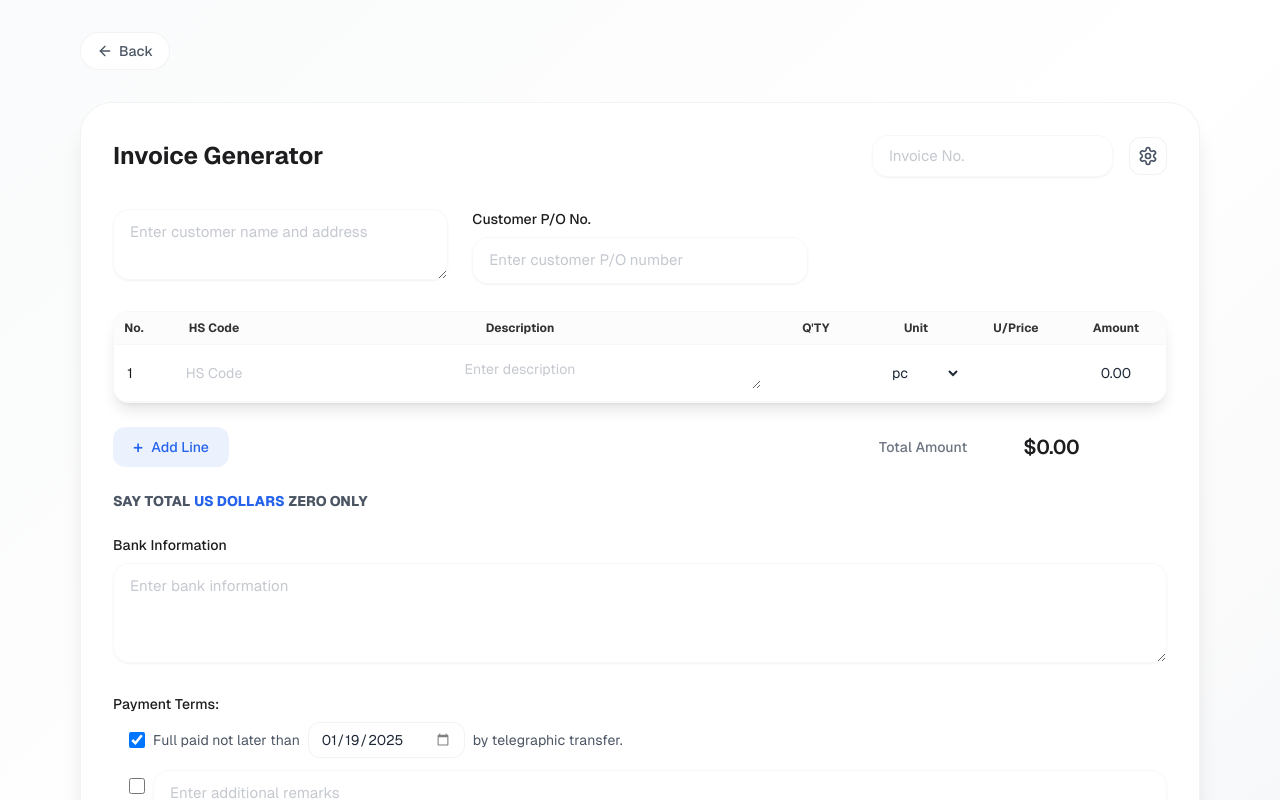
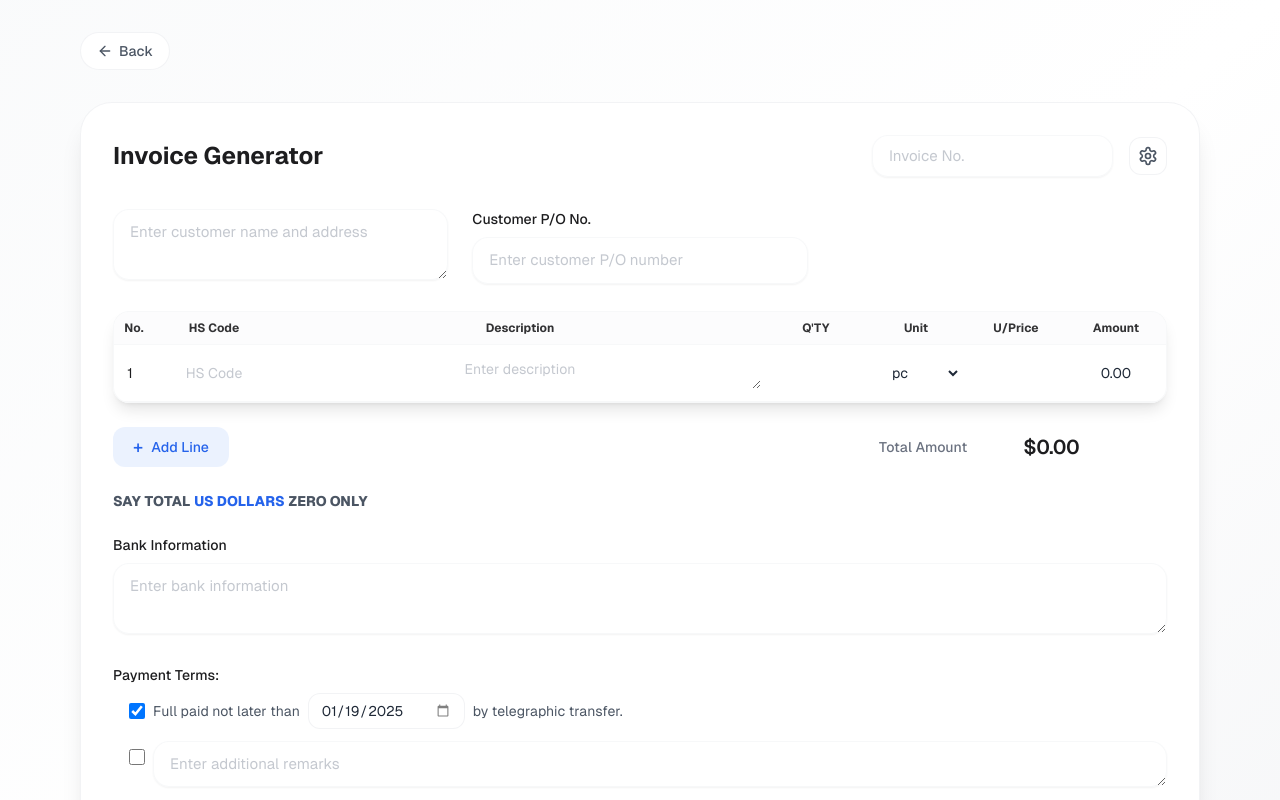
Before and after one commit to luocompany/luosir, a Next.js app: page /invoice in a window 1280 px wide. Shown: the top 800 px of the page. Built offline with nearby package versions, Linux system fonts and the light colour scheme.

Commit message:
发票-文本框-6

```diff
--- a/app/invoice/page.tsx
+++ b/app/invoice/page.tsx
@@ -614,9 +614,9 @@ export default function Invoice() {
               <textarea
                 value={invoiceData.bankInfo}
                 onChange={e => setInvoiceData(prev => ({ ...prev, bankInfo: e.target.value }))}
-                className={`${inputClassName} min-h-[100px]`}
+                className={`${inputClassName} min-h-[60px]`}
                 placeholder="Enter bank information"
-                rows={3}
+                rows={2}
               />
             </div>
 
@@ -678,9 +678,9 @@ export default function Invoice() {
                           ...prev,
                           remarks: e.target.value
                         }))}
-                        className={`${inputClassName} min-h-[60px] w-full`}
+                        className={`${inputClassName} min-h-[32px]`}
                         placeholder="Enter additional remarks"
-                        rows={2}
+                        rows={1}
                       />
                     </div>
                   </div>
```
